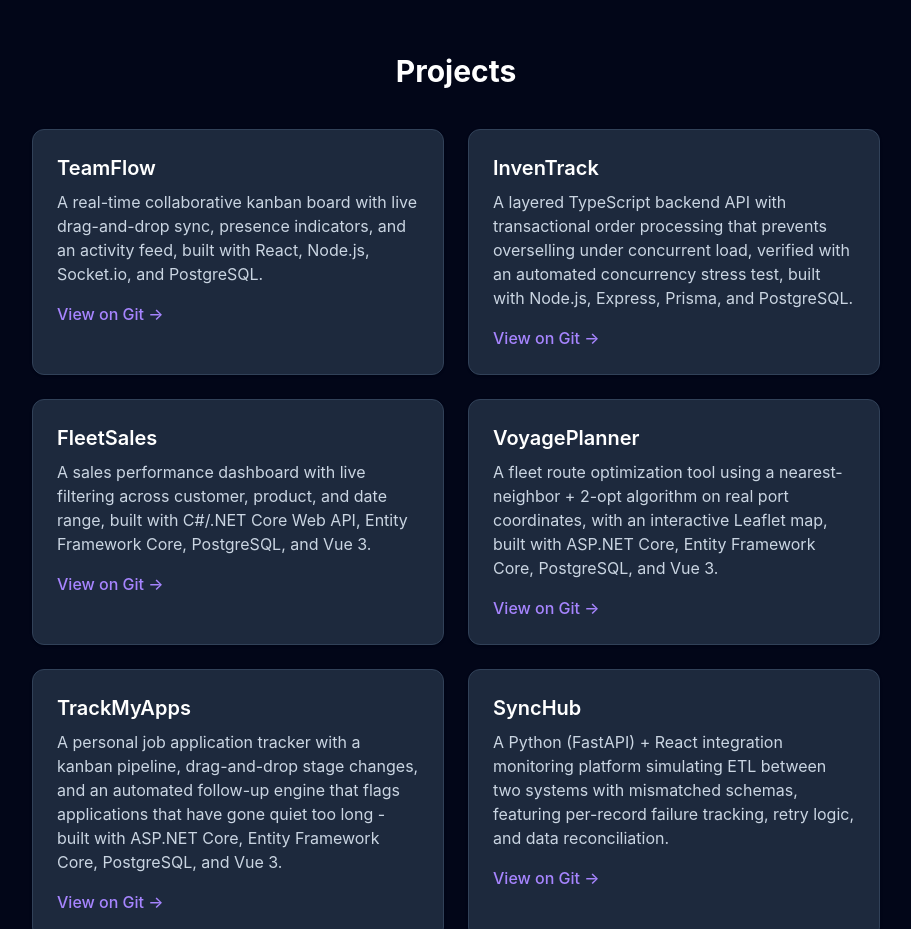
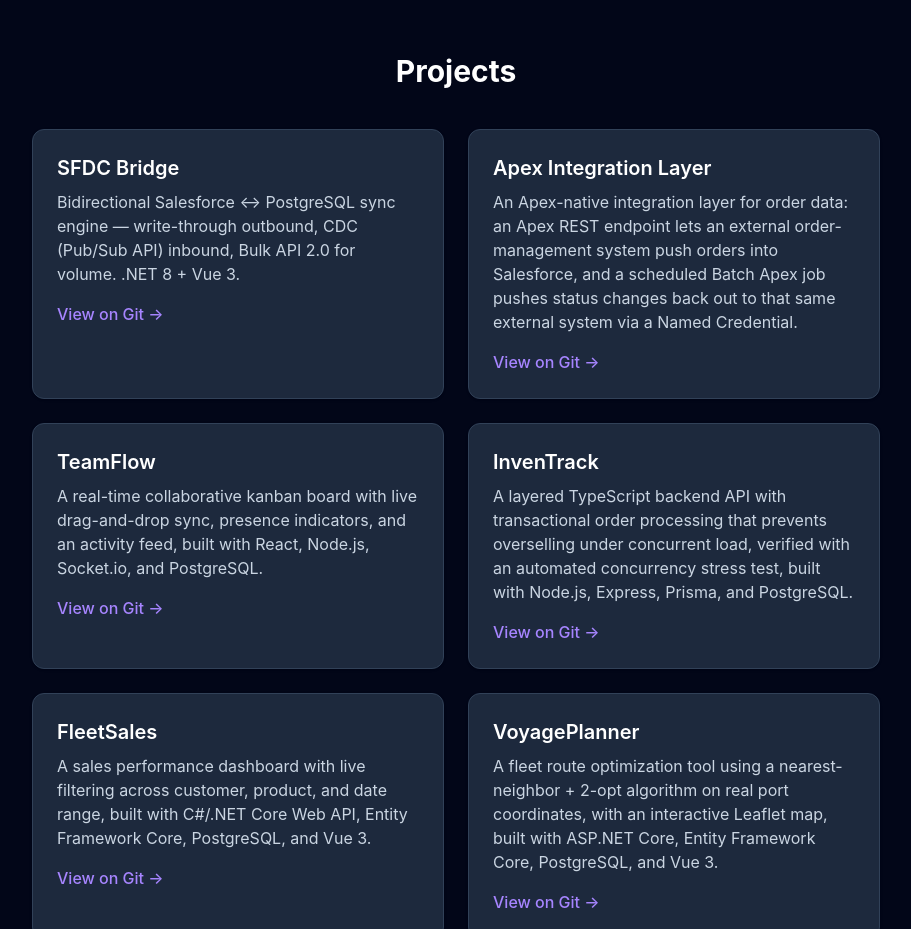
Before and after one commit to zuleidyb/my-portfolio, a React (Vite) app: page / in a window 1280 px wide. Shown: the part 3580-4509 px from the top of the page, without its empty margins (184-1095 px from the left). Built offline with nearby package versions, Linux system fonts and the light colour scheme.

Commit message:
Add SFDC Bridge and Apex Integration Layer projects

```diff
--- a/src/components/Projects.jsx
+++ b/src/components/Projects.jsx
@@ -1,4 +1,16 @@
 const projectList = [
+  {
+    id: 11,
+    title: 'SFDC Bridge',
+    description: 'Bidirectional Salesforce ↔ PostgreSQL sync engine — write-through outbound, CDC (Pub/Sub API) inbound, Bulk API 2.0 for volume. .NET 8 + Vue 3.',
+    link: 'https://github.com/zuleidyb/SFDC-bridge',
+  },
+  {
+    id: 12,
+    title: 'Apex Integration Layer',
+    description: 'An Apex-native integration layer for order data: an Apex REST endpoint lets an external order-management system push orders into Salesforce, and a scheduled Batch Apex job pushes status changes back out to that same external system via a Named Credential.',
+    link: 'https://github.com/zuleidyb/apex-integration-layer',
+  },
   {
     id: 6,
     title: 'TeamFlow',
```
